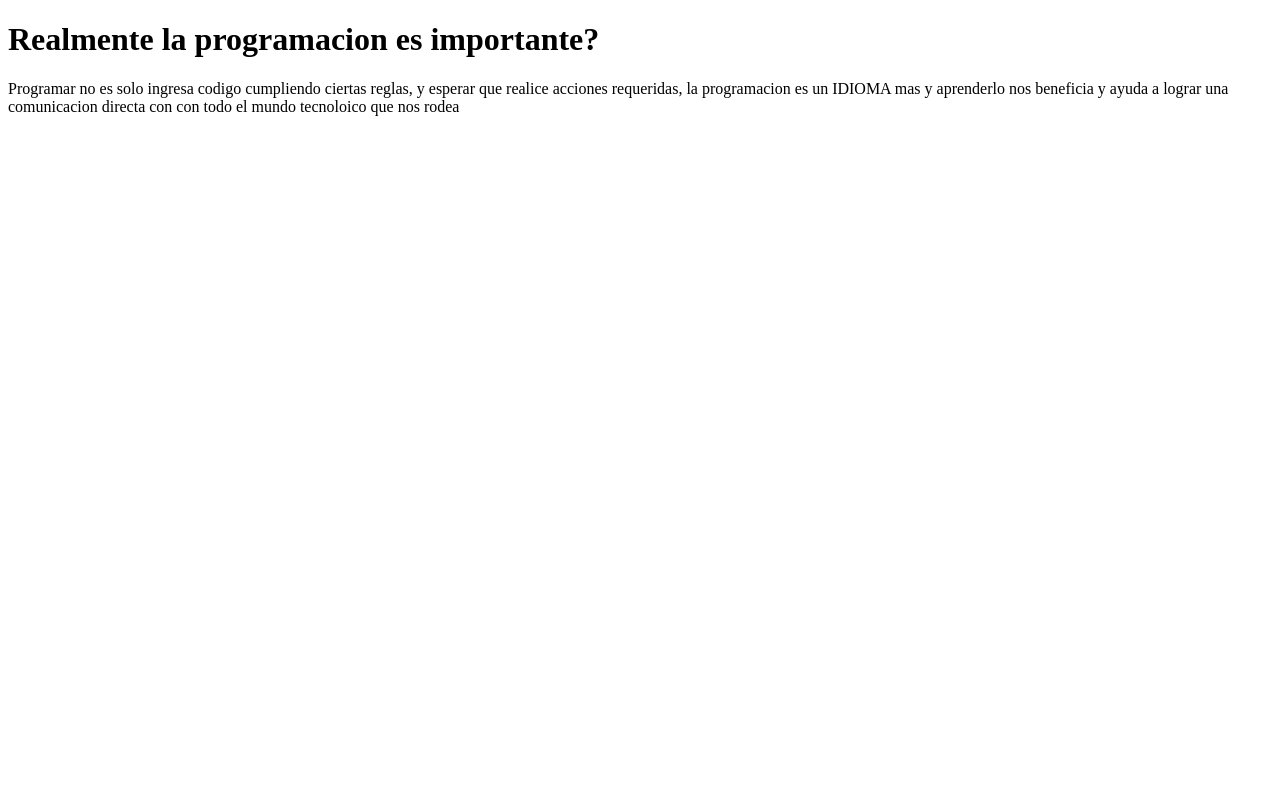
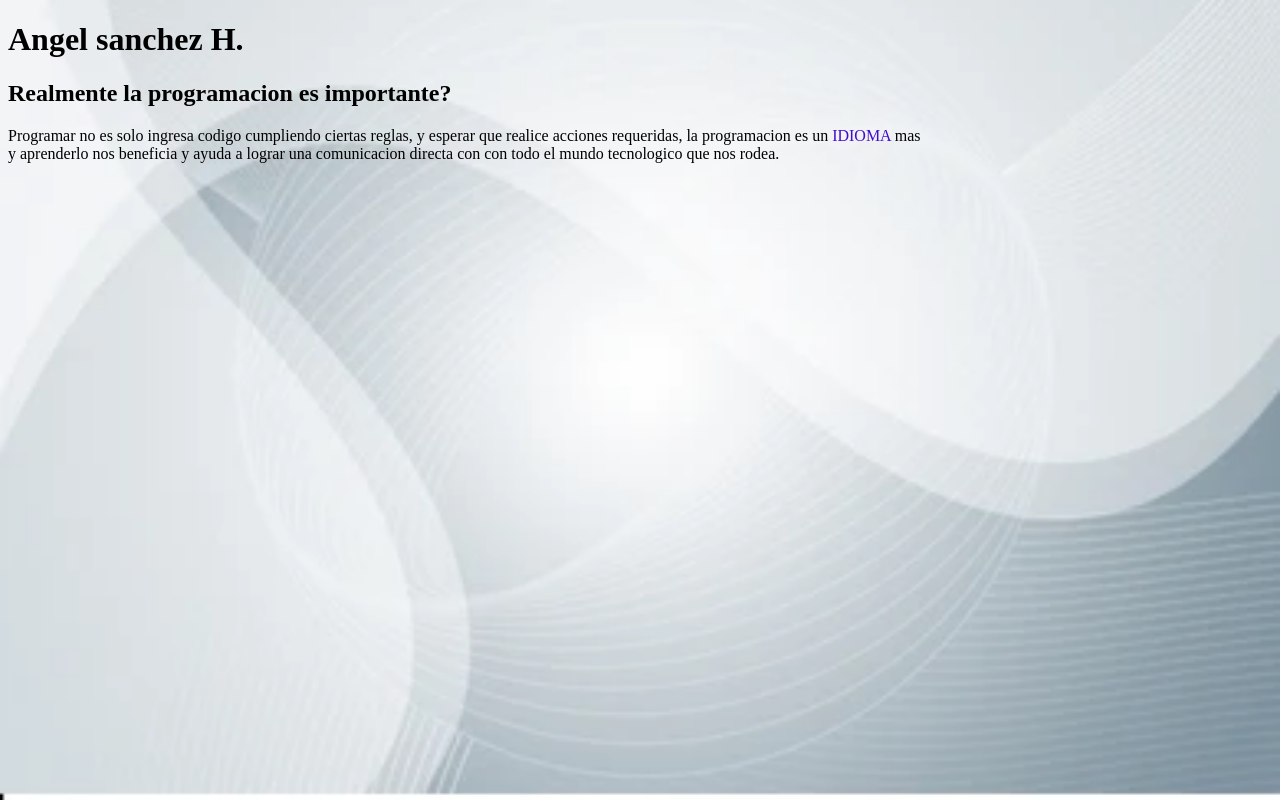
Before and after one commit to angelsanchezh/cardpersonal, a plain HTML site: page Index.html in a window 1280 px wide. Drawn offline with Linux system fonts and the light colour scheme.

Commit message:
cambio con fondo

```diff
--- a/Index.html
+++ b/Index.html
@@ -6,13 +6,23 @@
     <meta name="viewport" content="width=device-width, initial-scale=1.0">
     <title>Importancia de la programacion</title>
     <link rel="shortcut icon" href="Favicon.ico" type="image/x-icon">
+<style>
+    body{background-image: url("/imagencabecera.webp");
+    background-position: center;
+    background-repeat: no-repeat;
+    background-size: cover;
+    background-attachment: fixed;
+
+    }
+</style>
 </head>
 <body>
-    <h1>Realmente la programacion es importante?</h1>
+    <h1>Angel sanchez H.</h1>
+    <H2>Realmente la programacion es importante?</H2>
     <p>Programar no es solo ingresa codigo cumpliendo ciertas reglas, y esperar que realice
-        acciones requeridas, la programacion es un IDIOMA mas y aprenderlo nos beneficia y
-        ayuda a lograr una comunicacion directa con con todo el mundo tecnoloico que nos
-        rodea
+        acciones requeridas, la programacion es un <span style="color: rgb(66, 11, 208);">IDIOMA</span>  mas <br> y aprenderlo nos beneficia y
+        ayuda a lograr una comunicacion directa con con todo el mundo tecnologico que nos
+        rodea.
 
     </p>
 </body>
```
Also changed, not shown: iconoface.png (added), iconopinte.png (added), iconowhats.jpeg (added), iconoyoutube.png (added), imagencabecera.webp (added).
